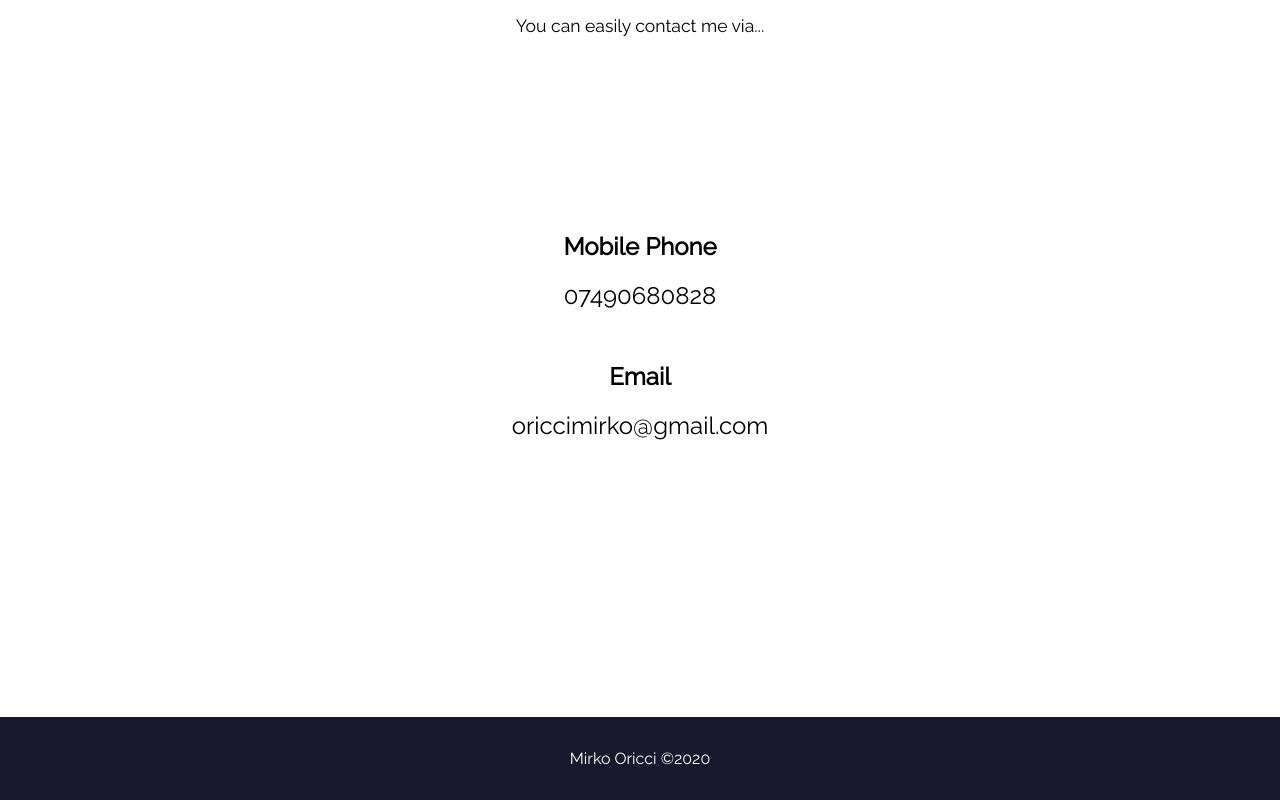
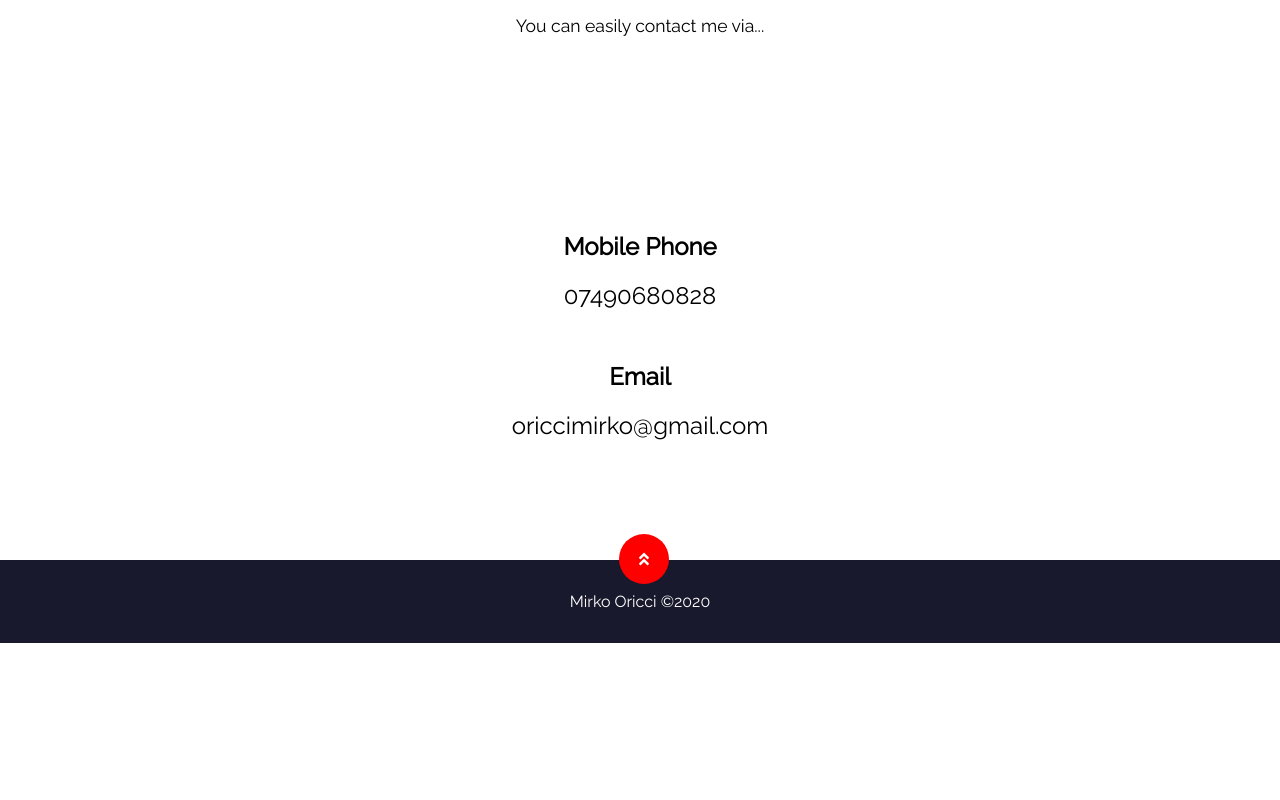
Before and after one commit to Techoplite/portfolio, a React (Create React App) app: page / in a window 1280 px wide. Shown: the part 3406-4206 px from the top of the page. After the commit the page ends 4049 px from the top, so only its background shows below. Built offline with nearby package versions, Linux system fonts and the light colour scheme.

Commit message:
Add scroll to top button

```diff
--- a/src/components/Footer.js
+++ b/src/components/Footer.js
@@ -1,8 +1,19 @@
 import React from 'react'
+import { Link } from 'react-scroll'
+import { FontAwesomeIcon } from '@fortawesome/react-fontawesome'
+import { faAngleDoubleUp } from '@fortawesome/free-solid-svg-icons'
+
+
 
 const Footer = () => {
     return (
         <section id="footer">
+            <Link
+                to="home"
+                smooth="true"
+                duration={500} >
+                <div className="scroll-to-top"><FontAwesomeIcon icon={faAngleDoubleUp} /></div>
+            </Link>
             Mirko Oricci ©2020
         </section>
     );
--- a/src/sass/main.scss
+++ b/src/sass/main.scss
@@ -297,12 +297,8 @@ p {
     font-size: 1.5rem;
   }
 
-  .section-wrapper {
-    height: 100vh;
-  }
-
   .means-of-contact {
-    margin-top: 15vh;
+    margin: 15vh 0;
 
     @media (min-width: $tablet) {
       margin-top: 20vh;
@@ -320,4 +316,16 @@ p {
   padding: 2rem;
   border: none;
   background: $navbar-color;
+
+  .scroll-to-top {
+    background-color: red;
+    width: 50px;
+    height: 50px;
+    border-radius: 100px;
+    display: flex;
+    justify-content: center;
+    align-items: center;
+    position: absolute;
+    margin: -58px -21px;
+  }
 }
```
